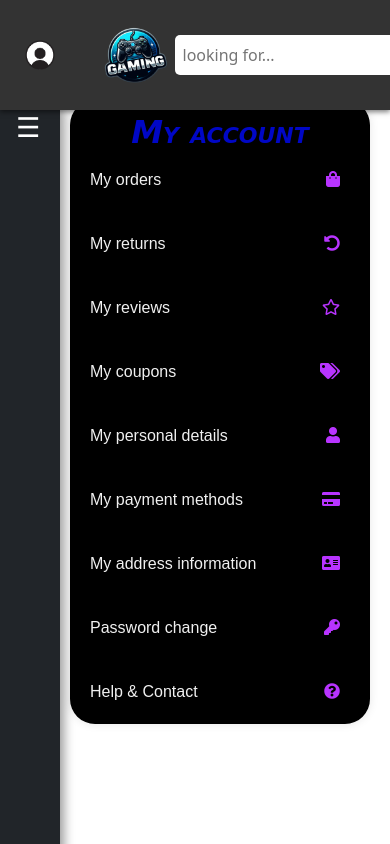
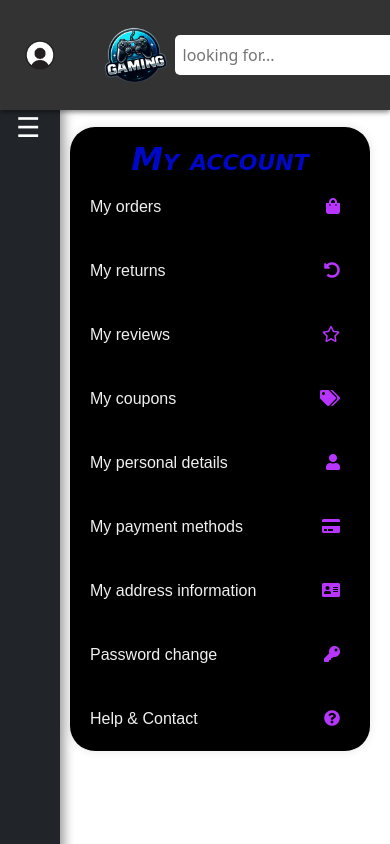
Before and after one commit to erfanalimohammadi/Onlineshop, a Flask app: page /user-area in a window 390 px wide. Run offline with Flask 3, Linux system fonts and the light colour scheme.

Commit message:
responsive

```diff
--- a/static/user-area.css
+++ b/static/user-area.css
@@ -9,8 +9,9 @@
 }
 
 .ucontainer {
-    position: fixed;
+    position: absolute;
     right: 20px;
+    top: 15%;
     width: 300px;
     background-color: #000000;
     border-radius: 25px;
@@ -29,7 +30,7 @@
 
 .menu-items {
     list-style-type: none;
-    margin-top: 100px;
+
 
 }
 
@@ -70,12 +71,12 @@
     margin: 0;
 }
 
-a {
+.menu-item a {
     text-decoration: none;
     color: inherit;
 }
 
-a:hover {
+.menu-item a:hover {
     text-decoration:underline ;
     text-decoration-color: #b834ff;
 }
```
